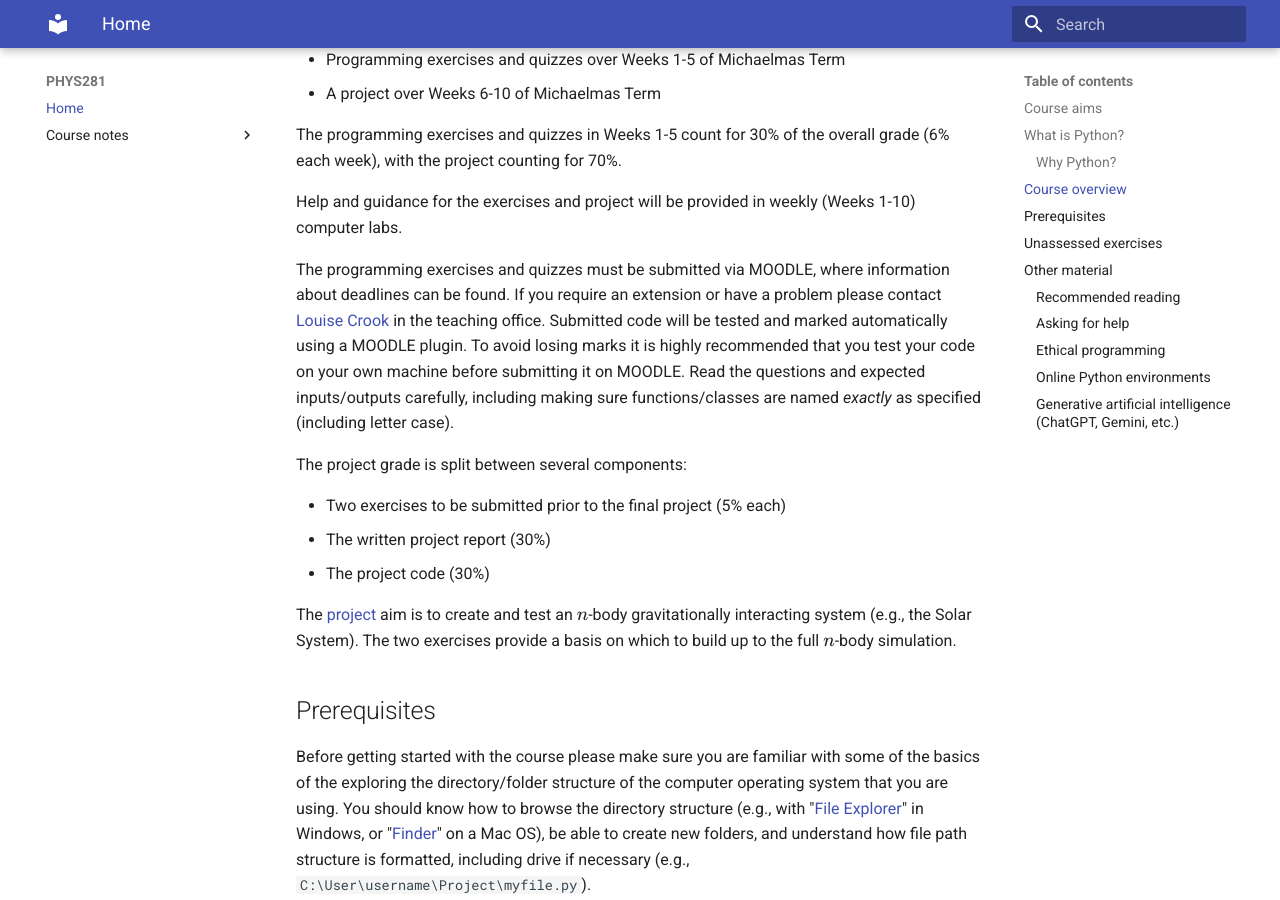
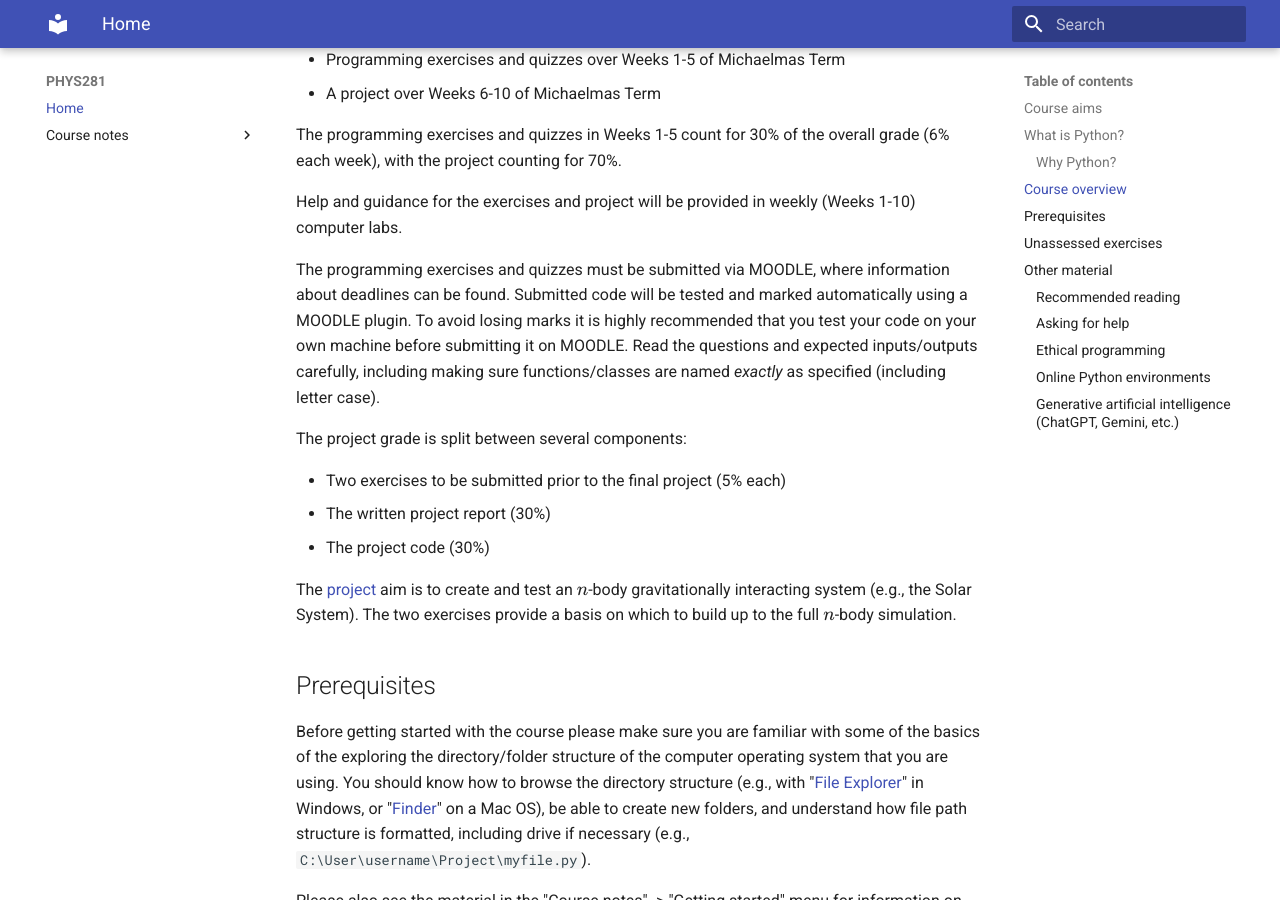
Before and after one commit to ndd21/PHYS281, an MkDocs documentation site: the page built from docs/index.md, in a window 1280 px wide and 900 px high, scrolled down 2946 px. Built offline with MkDocs 1.6.1 and Material for MkDocs 9.7.7, drawn with Linux system fonts in a browser that asks for light colours.

Commit message:
Removed pointer to Louise for deadline extensions; this information is covered on MOODLE.

```diff
--- a/docs/index.md
+++ b/docs/index.md
@@ -137,15 +137,13 @@
 weekly (Weeks 1-10) computer labs.
 
 The programming exercises and quizzes must be submitted via MOODLE,
-where information about deadlines can be found.  If you require an
-extension or have a problem please contact [Louise
-Crook](https://teams.microsoft.com/l/chat/0/0?users=louise.crook@lancaster.ac.uk)
-in the teaching office. Submitted code will be tested and marked
-automatically using a MOODLE plugin. To avoid losing marks it is
-highly recommended that you test your code on your own machine before
-submitting it on MOODLE. Read the questions and expected
-inputs/outputs carefully, including making sure functions/classes are
-named *exactly* as specified (including letter case).
+where information about deadlines can be found.  Submitted code will
+be tested and marked automatically using a MOODLE plugin. To avoid
+losing marks it is highly recommended that you test your code on your
+own machine before submitting it on MOODLE. Read the questions and
+expected inputs/outputs carefully, including making sure
+functions/classes are named *exactly* as specified (including letter
+case).
 
 The project grade is split between several components:
 
```
